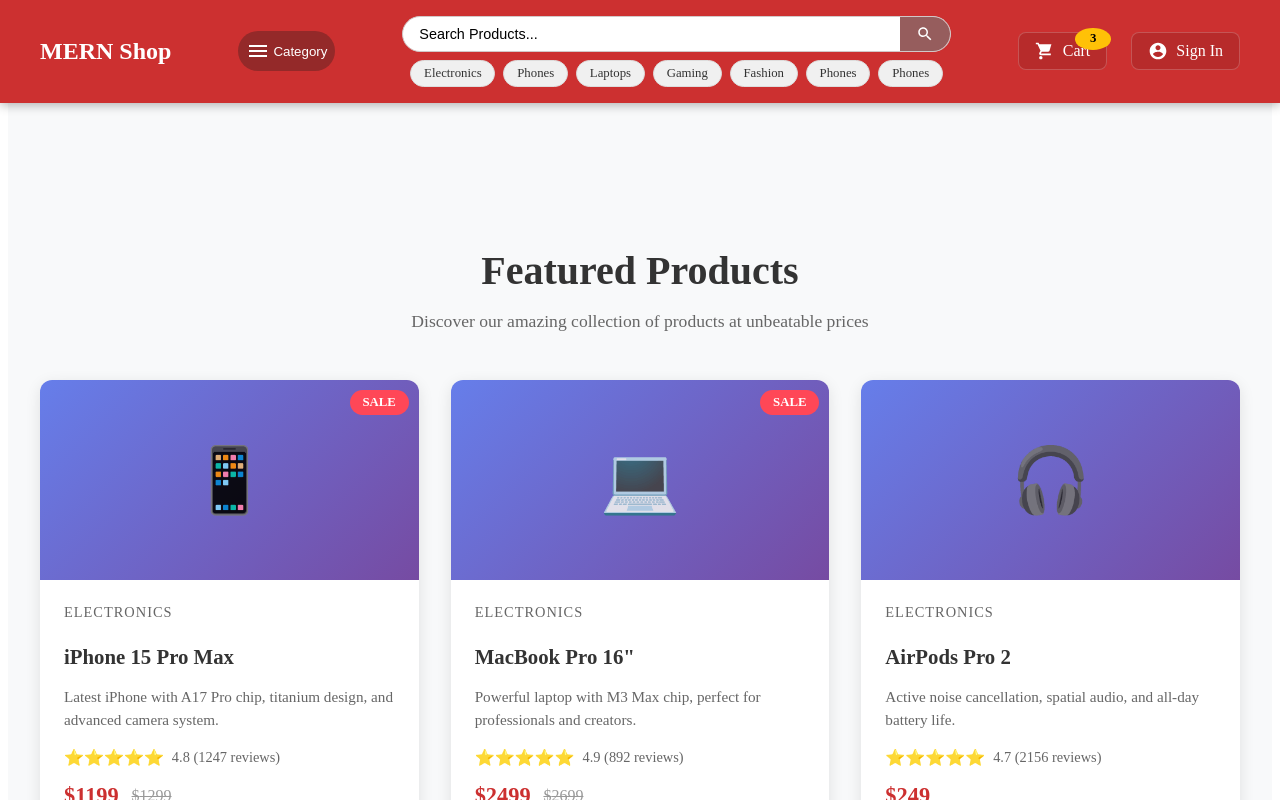
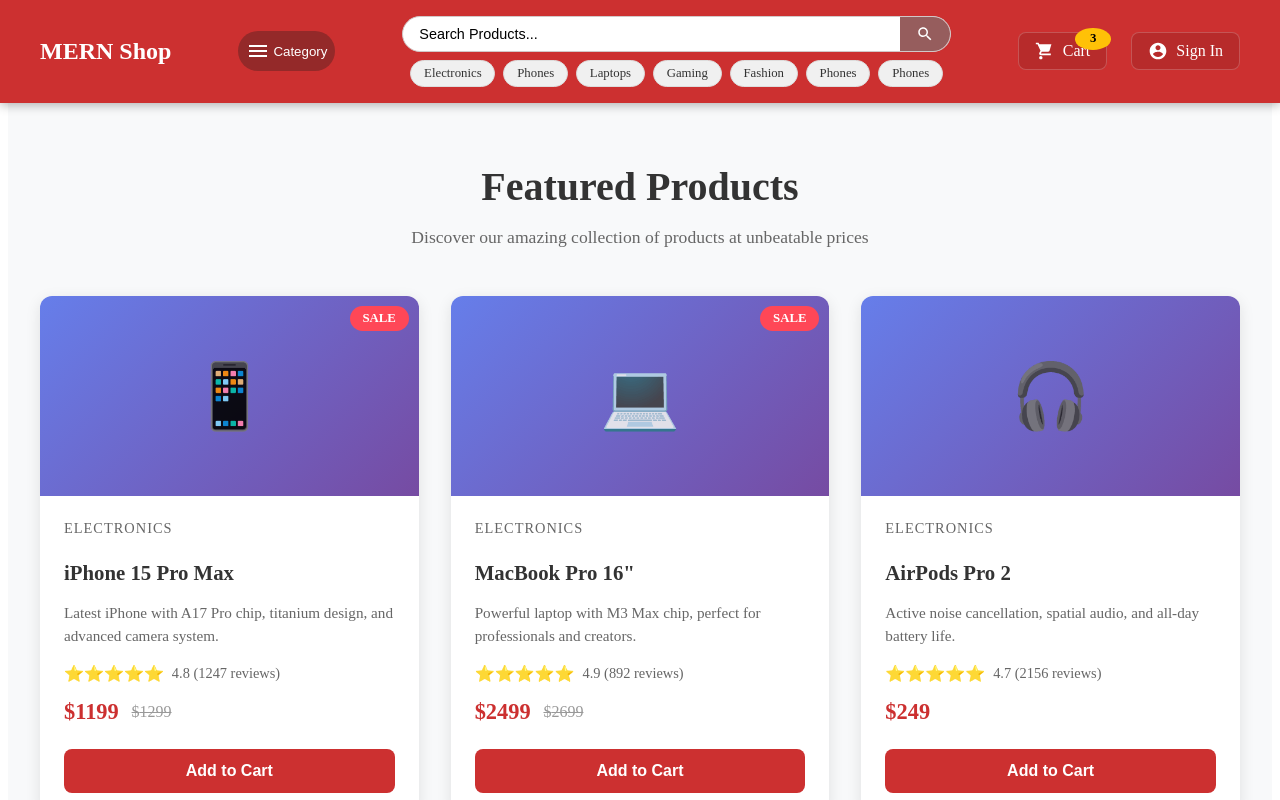
Before and after one commit to PhanTruong257/MobDesk, a React (Create React App) app in the folder client/: page / in a window 1280 px wide. Shown: the top 800 px of the page. Built offline with nearby package versions, Linux system fonts and the light colour scheme.

Commit message:
add style

```diff
--- a/client/src/components/Header.tsx
+++ b/client/src/components/Header.tsx
@@ -467,7 +467,7 @@ const Header: React.FC = () => {
             {storedUser ? (
               <div className="user-dropdown">
 
-                Hello👋, {storedUser.name}
+                Hello👋 {storedUser.name}
 
                 <div className="dropdown-menu ">
                   <Link to="/profile" onClick={closeMobileMenu}>Profile</Link>
--- a/client/src/components/ProductList.tsx
+++ b/client/src/components/ProductList.tsx
@@ -6,7 +6,7 @@ const ProductsContainer = styled.div`
   max-width: 1200px;
   margin: 0 auto;
   padding: 2rem 1rem;
-  margin-top: 100px; /* Account for fixed header */
+  margin-top: 1rem; /* Account for fixed header */
 
   .products-header {
     text-align: center;
```
